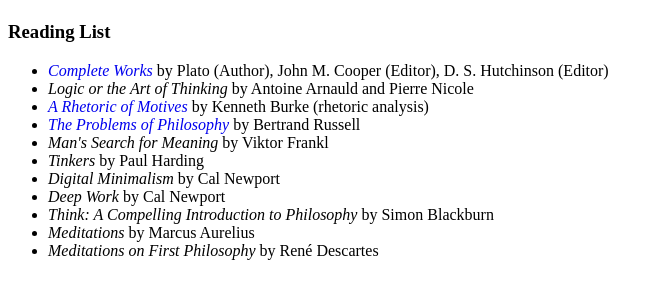
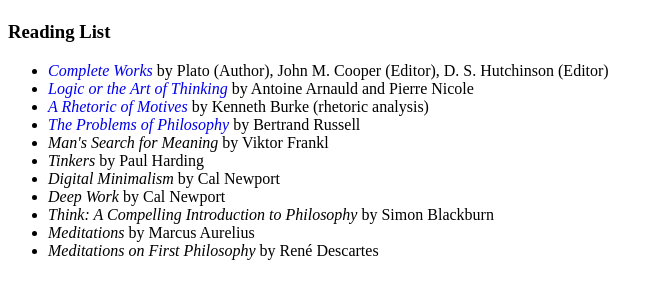
Before and after one commit to evanw5555/evanw5555.github.io, a plain HTML site: page index.html in a window 1280 px wide. Shown: the part 59-358 px from the top of the page, without its empty margins (0-663 px from the left). Drawn offline with Linux system fonts and the light colour scheme.

Commit message:
Adding link to Logic or the Art of Thinking

```diff
--- a/index.html
+++ b/index.html
@@ -14,7 +14,10 @@
             by Plato (Author), John M. Cooper (Editor), D. S. Hutchinson (Editor)
         </li>
         <li>
-            <em>Logic or the Art of Thinking</em> by Antoine Arnauld and Pierre Nicole
+            <a style="text-decoration:none" href="https://homepages.uc.edu/~martinj/History_of_Logic/Port_Royal_Logic/Arnauld%20and%20Nicole%20-%20LAP%20-%20ed.%20Buroker.pdf">
+                <em>Logic or the Art of Thinking</em>
+                </a>
+                by Antoine Arnauld and Pierre Nicole
         </li>
         <li>
             <a style="text-decoration: none" href="ia801500.us.archive.org/34/items/in.ernet.dli.2015.86560/2015.86560.A-Rhetoric-Of-Motives.pdf">
```
